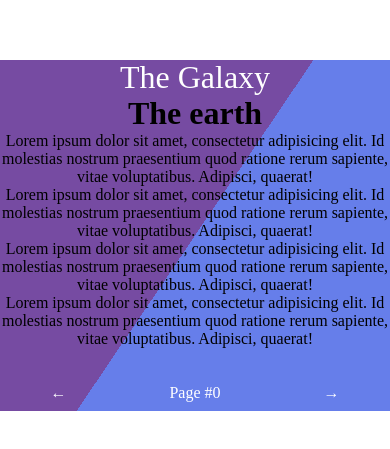
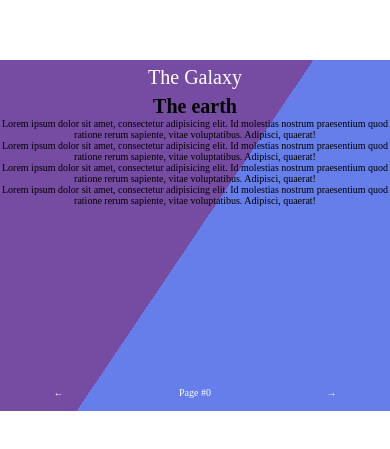
Before and after one commit to saadMeddiche/read-a-book_react, a React (Vite) app: page / in a window 390 px wide. Shown: the part 187-636 px from the top of the page. Built offline with nearby package versions, Linux system fonts and the light colour scheme.

Commit message:
refactor: adjust html font-size for responsive design across various screen widths

```diff
--- a/src/index.css
+++ b/src/index.css
@@ -4,7 +4,7 @@
 }
 
 html {
-    font-size: 16px;
+    font-size: 5px;
 }
 
 html, body {
@@ -23,3 +23,27 @@ body{
     min-width: min(90vw,90vh);;
     display: flex;
 }
+
+@media (min-width: 201px) {
+    html {
+        font-size: 8px;
+    }
+}
+
+@media (min-width: 301px) {
+    html {
+        font-size: 10px;
+    }
+}
+
+@media (min-width: 401px) {
+    html {
+        font-size: 12px;
+    }
+}
+
+@media (min-width: 501px) {
+    html {
+        font-size: 16px;
+    }
+}
```
